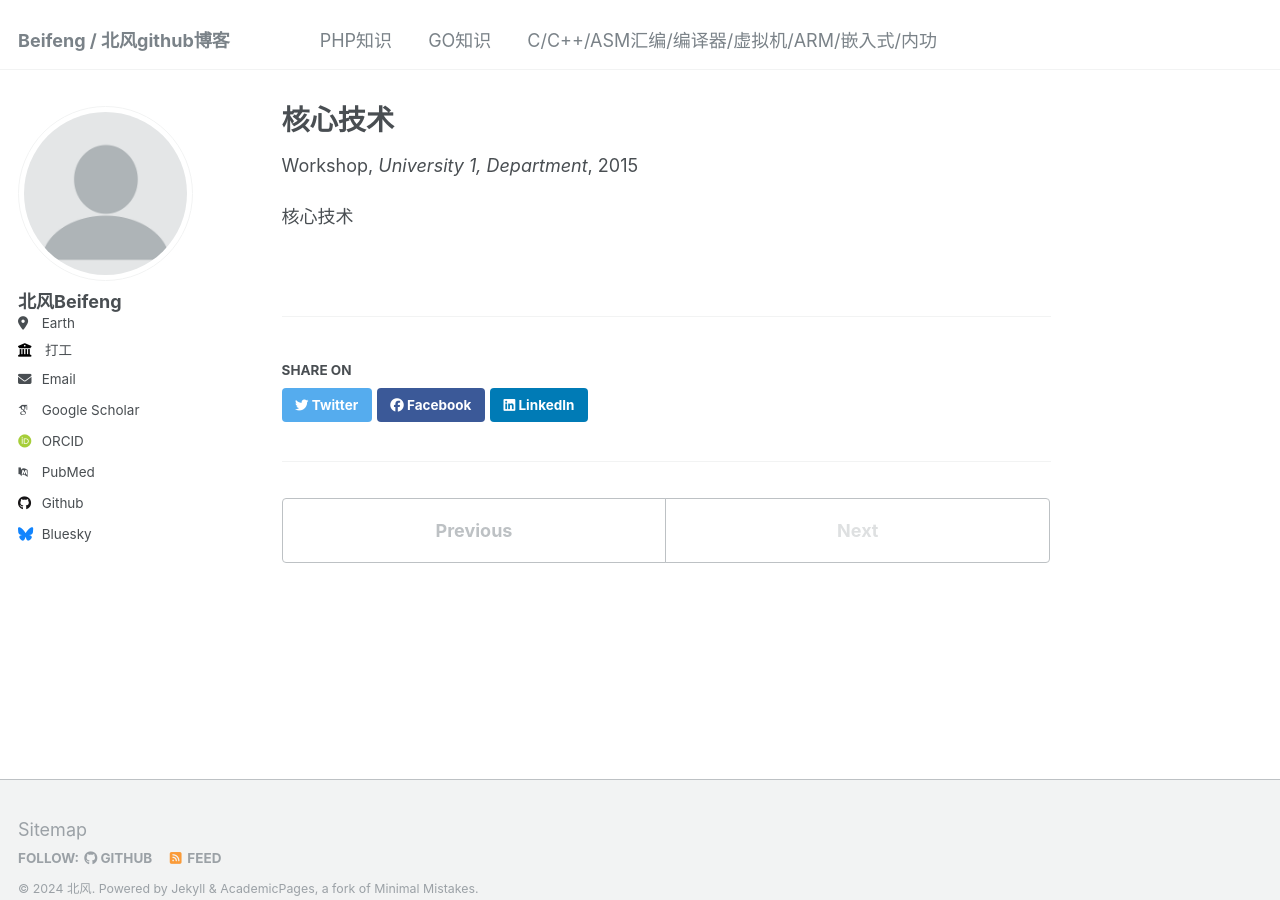
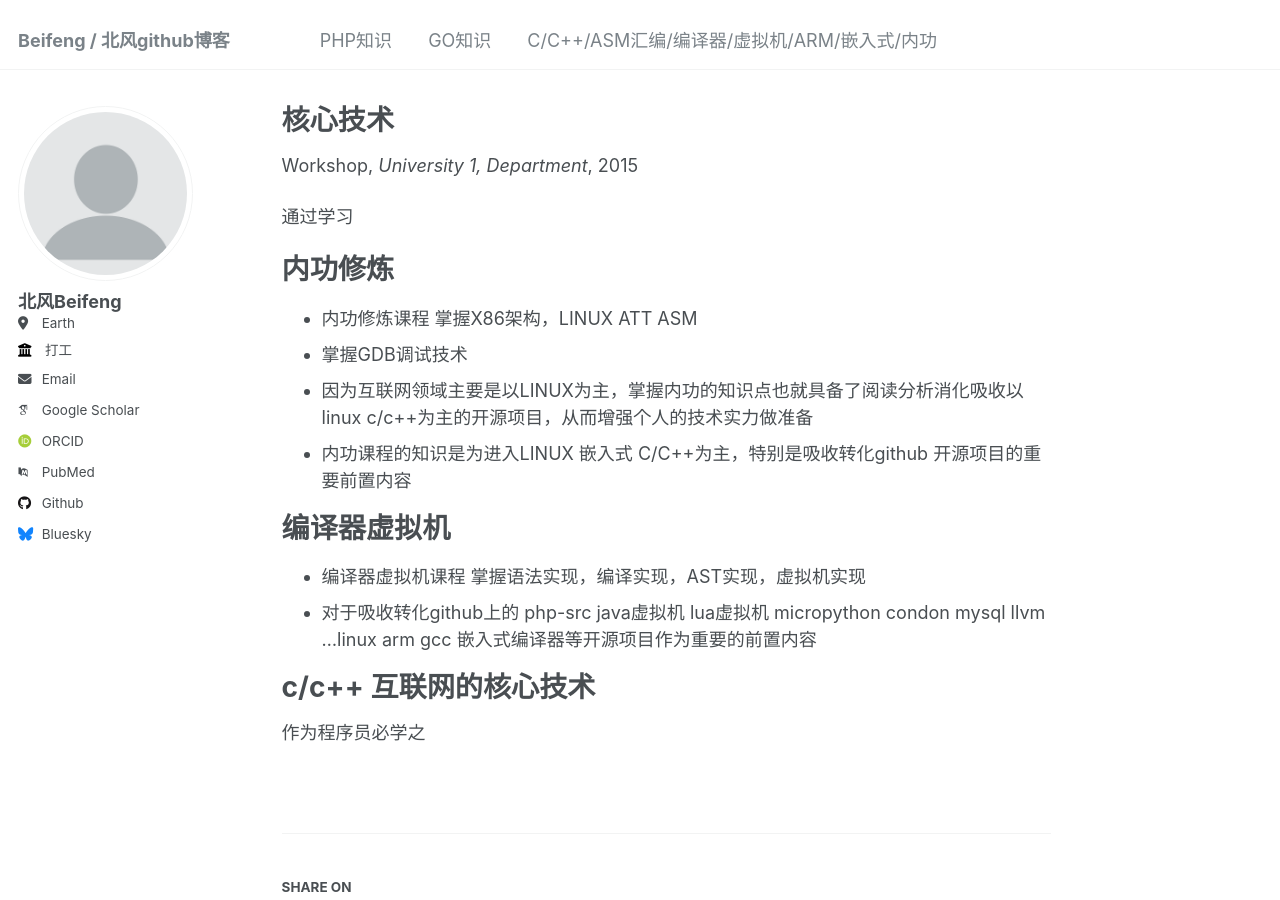
Before and after one commit to beifengisnil/beifengisnil.github.io, a Jekyll site: the page built from _teaching/2015-spring-teaching-2.md, in a window 1280 px wide and 900 px high. Built offline with Jekyll 4.4.1, drawn with Linux system fonts in a browser that asks for light colours; some web fonts are replaced.

Commit message:
Update 2015-spring-teaching-2.md

```diff
--- a/_teaching/2015-spring-teaching-2.md
+++ b/_teaching/2015-spring-teaching-2.md
@@ -8,4 +8,16 @@ date: 2015-01-01
 location: "City, Country"
 ---
 
-核心技术
+通过学习
+# 内功修炼
+-  内功修炼课程  掌握X86架构，LINUX ATT ASM
+-  掌握GDB调试技术
+-  因为互联网领域主要是以LINUX为主，掌握内功的知识点也就具备了阅读分析消化吸收以linux c/c++为主的开源项目，从而增强个人的技术实力做准备
+-  内功课程的知识是为进入LINUX 嵌入式 C/C++为主，特别是吸收转化github 开源项目的重要前置内容
+
+# 编译器虚拟机
+- 编译器虚拟机课程 掌握语法实现，编译实现，AST实现，虚拟机实现
+- 对于吸收转化github上的 php-src java虚拟机  lua虚拟机  micropython  condon mysql llvm ...linux arm gcc 嵌入式编译器等开源项目作为重要的前置内容
+
+# c/c++ 互联网的核心技术
+作为程序员必学之
```
